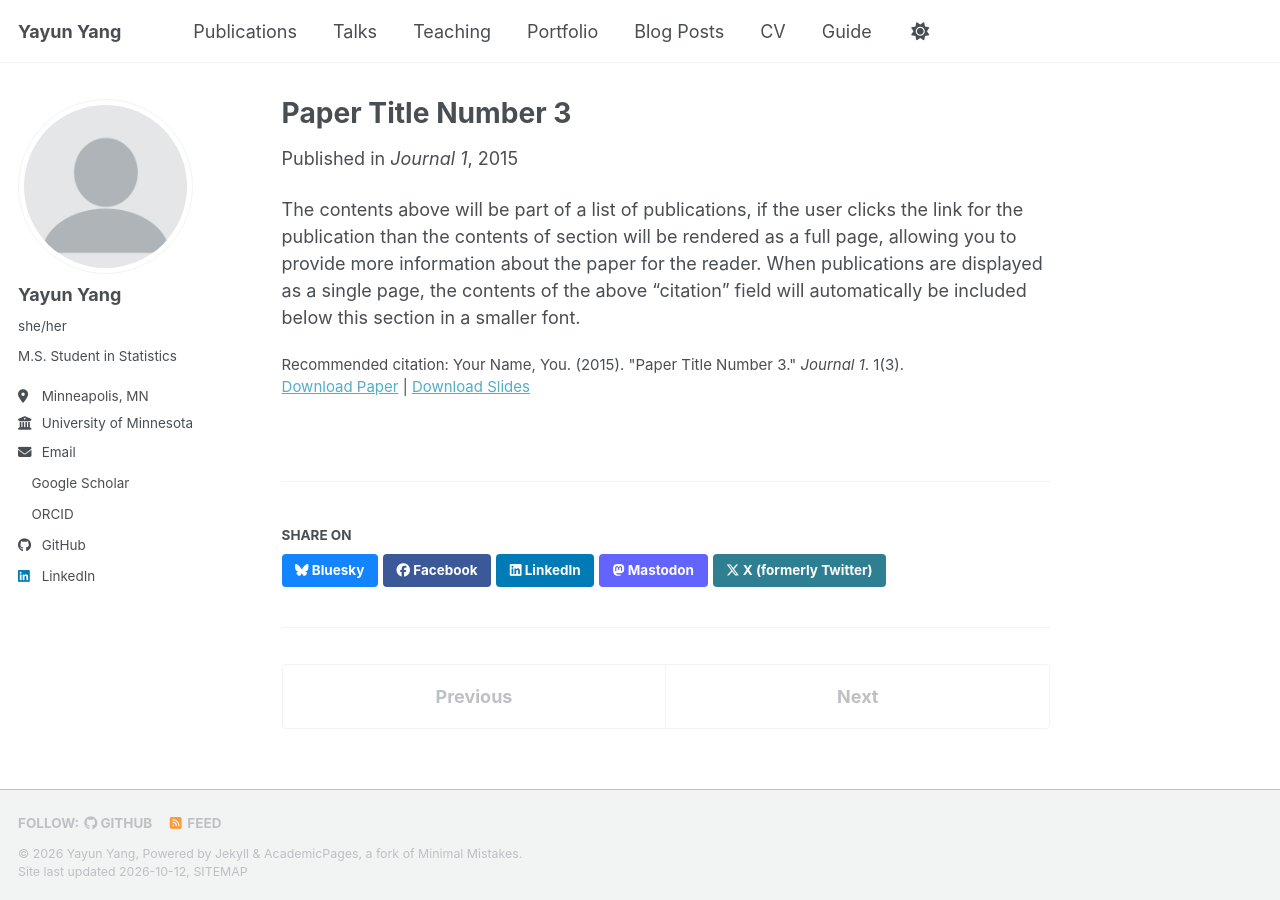
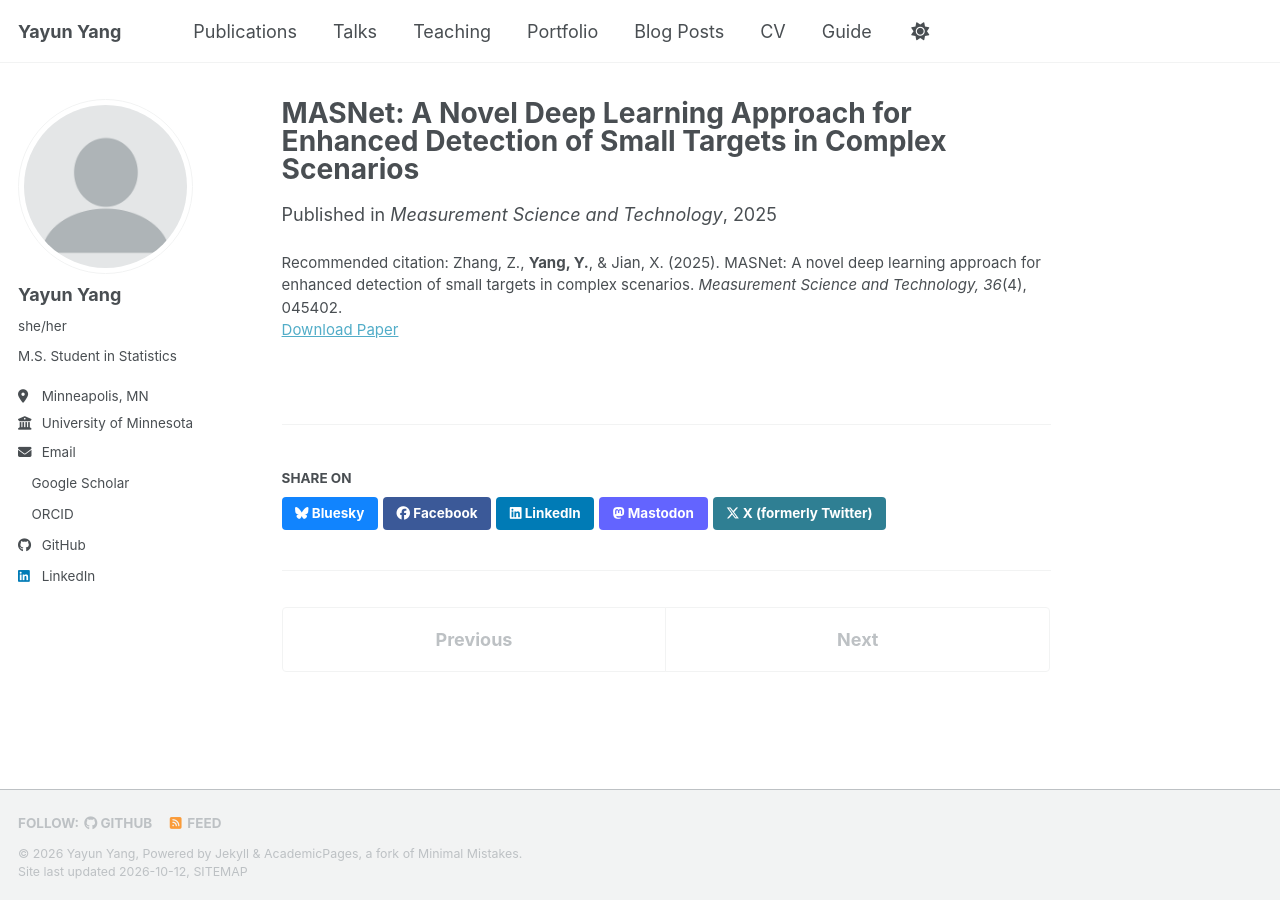
Before and after one commit to yayunyangvivian/yayunyangvivian.github.io, a Jekyll site: the page built from _publications/2015-10-01-paper-title-number-3.md, in a window 1280 px wide. Built offline with Jekyll 4.4.1, drawn with Linux system fonts in a browser that asks for light colours; a style sheet for code colours, icons or effects is not loaded.

Commit message:
Update 2015-10-01-paper-title-number-3.md

```diff
--- a/_publications/2015-10-01-paper-title-number-3.md
+++ b/_publications/2015-10-01-paper-title-number-3.md
@@ -1,14 +1,11 @@
 ---
-title: "Paper Title Number 3"
+title: "MASNet: A Novel Deep Learning Approach for Enhanced Detection of Small Targets in Complex Scenarios"
 collection: publications
 category: manuscripts
-permalink: /publication/2015-10-01-paper-title-number-3
-excerpt: 'This paper is about the number 3. The number 4 is left for future work.'
-date: 2015-10-01
-venue: 'Journal 1'
-slidesurl: 'https://academicpages.github.io/files/slides3.pdf'
-paperurl: 'https://academicpages.github.io/files/paper3.pdf'
-citation: 'Your Name, You. (2015). &quot;Paper Title Number 3.&quot; <i>Journal 1</i>. 1(3).'
+permalink: /publication/2025-masnet-small-target-detection
+excerpt: 'We propose MASNet, a multi-attention deep learning framework for improving small object detection in complex environments through enhanced spatial feature extraction and multi-scale attention mechanisms.'
+date: 2025-03-13
+venue: 'Measurement Science and Technology'
+paperurl: 'https://doi.org/10.1088/1361-6501/adbccb'
+citation: 'Zhang, Z., <strong>Yang, Y.</strong>, & Jian, X. (2025). MASNet: A novel deep learning approach for enhanced detection of small targets in complex scenarios. <i>Measurement Science and Technology, 36</i>(4), 045402.'
 ---
-
-The contents above will be part of a list of publications, if the user clicks the link for the publication than the contents of section will be rendered as a full page, allowing you to provide more information about the paper for the reader. When publications are displayed as a single page, the contents of the above "citation" field will automatically be included below this section in a smaller font.
```
